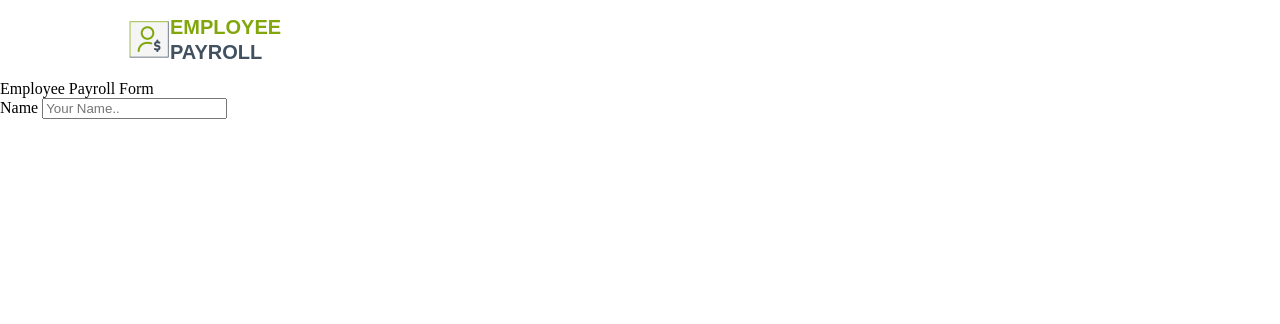
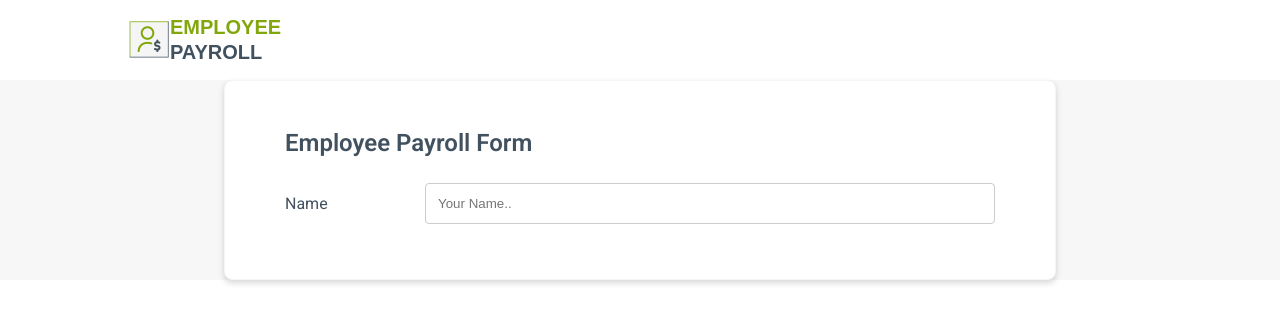
Before and after one commit to MURA199918/HTML_CSS_JavaScript, a plain HTML site: page pages/EmployeePayrollSystem.html in a window 1280 px wide. Drawn offline with Linux system fonts and the light colour scheme.

Commit message:
[Murali]Refactored to create form header and input text element for name and adding CSS

```diff
--- a/css/payrollform.css
+++ b/css/payrollform.css
@@ -41,3 +41,63 @@ body{
 }
 
 *{ box-sizing: border-box;}
+
+.form-content {
+    min-height: calc(100% - 80px);
+    background-color: #f7f7f7;
+    display: flex;
+    justify-content: center;
+    align-items: center;
+    border: 0px solid green;
+}
+
+.form {
+    width: 65%;
+    padding: 44px 60px;
+    background: #ffffff 0% 0% no-repeat padding-box;
+    box-shadow: 0px 3px 6px #00000029;
+    border: 1px solid #f5f5f5;
+    border-radius: 8px;
+    opacity: 1;
+}
+
+.form-head {
+    font: normal normal bold 24px/37px Roboto;
+    letter-spacing: 0px;
+    color: #42515f;
+    text-transform: capitalize;
+    opacity: 1;
+    padding-bottom: 20px;
+}
+
+.row-content {
+    display: flex;
+    flex-direction: row;
+    margin-bottom: 10px;
+    align-items: center;
+    border: 0px solid green;
+}
+
+.label {
+    min-width: 140px;
+}
+
+label {
+    padding: 12px 12px 12px 0;
+    display: inline-block;
+}
+
+.text {
+    font-size: 16px;
+    color: #42515f;
+    opacity: 1;
+    font-family: Roboto;
+}
+
+.input {
+    width: 100%;
+    padding: 12px;
+    border: 1px solid #ccc;
+    border-radius: 4px;
+    resize: vertical;
+}
```
